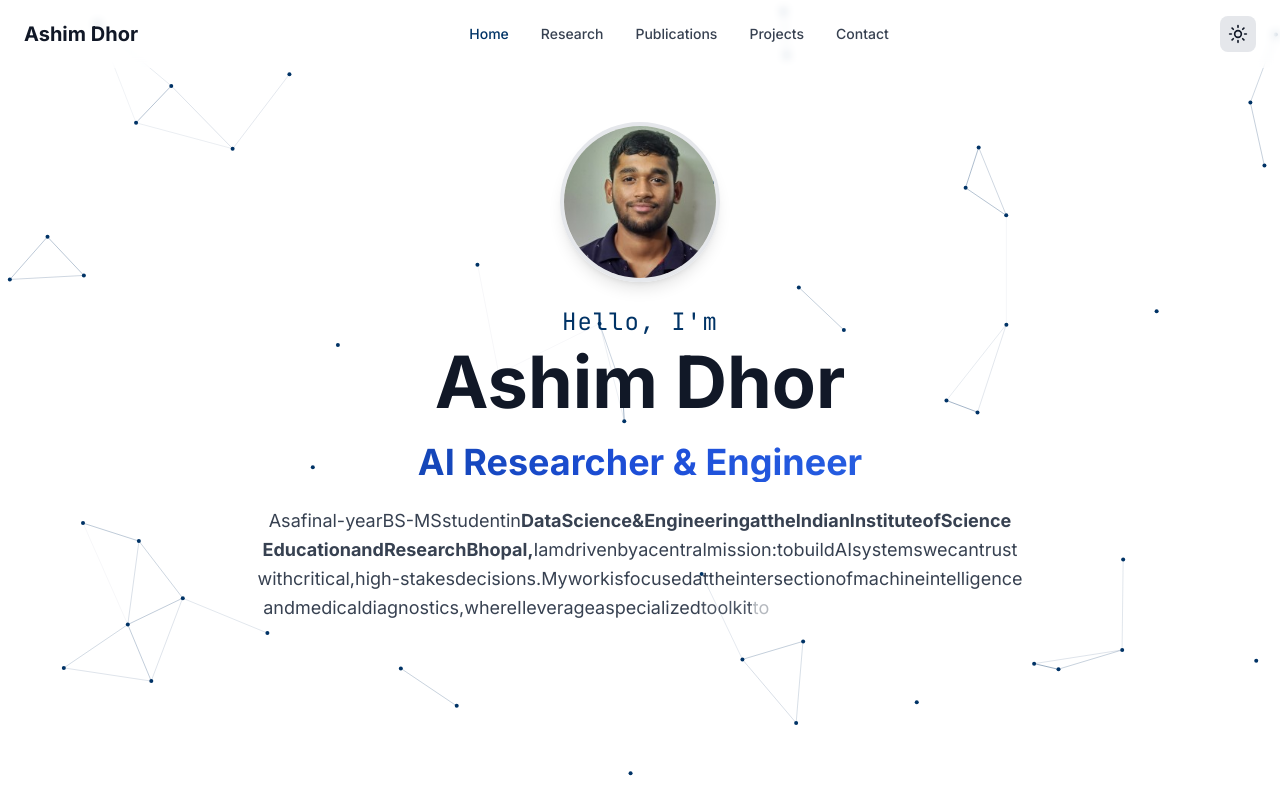
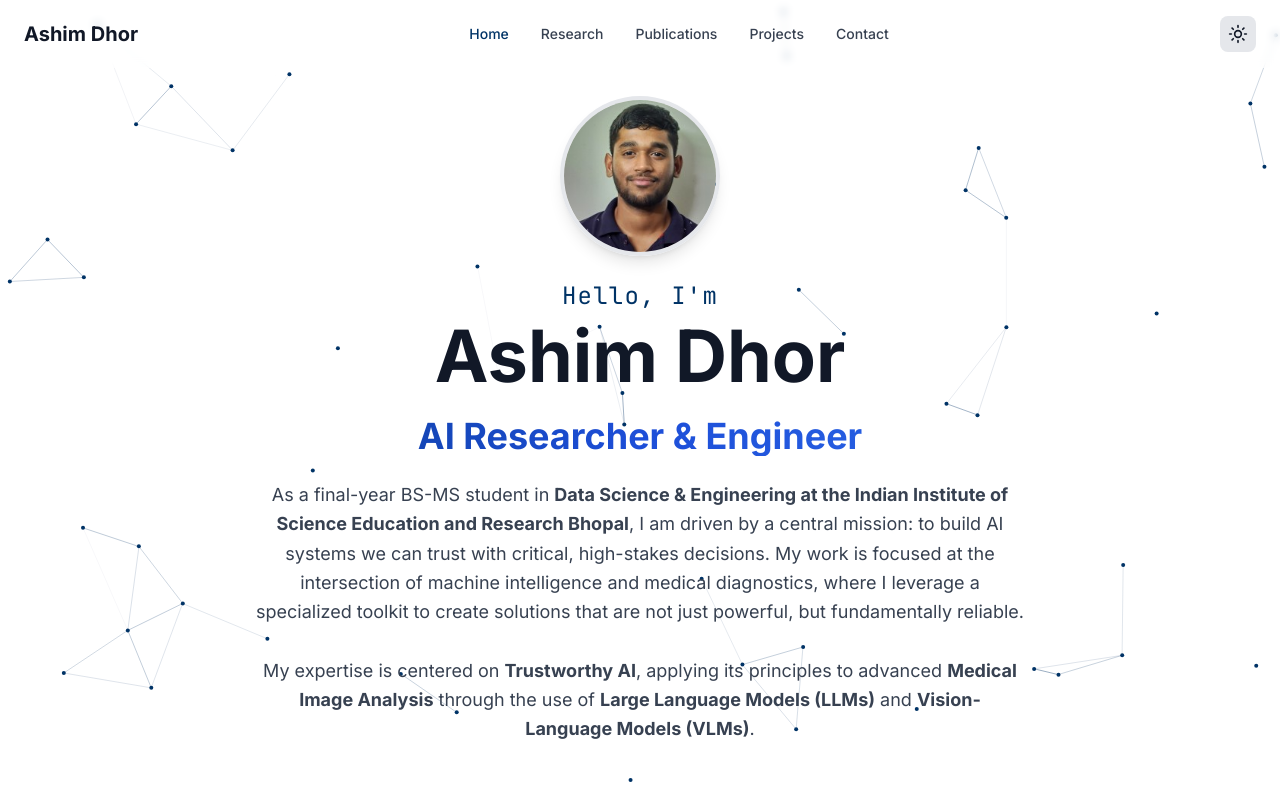
Before and after one commit to AshimDhor/ashimdhor.github.io, a React (Vite) app: page / in a window 1280 px wide. Shown: the top 800 px of the page. Built offline with nearby package versions, Linux system fonts and the light colour scheme.

Commit message:
Fix hero section animation cascade

```diff
--- a/src/components/Hero.tsx
+++ b/src/components/Hero.tsx
@@ -1,5 +1,5 @@
 import ParticleAnimation from './ParticleAnimation';
-import { useRef, useState, useEffect } from 'react';
+import { useRef } from 'react';
 import { useScrollAnimation } from '../hooks/useScrollAnimation';
 
 // Icons are not used, but we can leave the import
@@ -8,128 +8,6 @@ import { Github, Linkedin, Download } from 'lucide-react';
 const Hero = () => {
   const sectionRef = useRef<HTMLElement>(null);
   const isVisible = useScrollAnimation(sectionRef);
-  const [displayedWords, setDisplayedWords] = useState(0);
-  const [hasStartedAnimation, setHasStartedAnimation] = useState(false);
-
-  // The full text split into words with markers for bold sections
-  const textContent = [
-    { text: "As", bold: false },
-    { text: "a", bold: false },
-    { text: "final-year", bold: false },
-    { text: "BS-MS", bold: false },
-    { text: "student", bold: false },
-    { text: "in", bold: false },
-    { text: "Data", bold: true },
-    { text: "Science", bold: true },
-    { text: "&", bold: true },
-    { text: "Engineering", bold: true },
-    { text: "at", bold: true },
-    { text: "the", bold: true },
-    { text: "Indian", bold: true },
-    { text: "Institute", bold: true },
-    { text: "of", bold: true },
-    { text: "Science", bold: true },
-    { text: "Education", bold: true },
-    { text: "and", bold: true },
-    { text: "Research", bold: true },
-    { text: "Bhopal,", bold: true },
-    { text: "I", bold: false },
-    { text: "am", bold: false },
-    { text: "driven", bold: false },
-    { text: "by", bold: false },
-    { text: "a", bold: false },
-    { text: "central", bold: false },
-    { text: "mission:", bold: false },
-    { text: "to", bold: false },
-    { text: "build", bold: false },
-    { text: "AI", bold: false },
-    { text: "systems", bold: false },
-    { text: "we", bold: false },
-    { text: "can", bold: false },
-    { text: "trust", bold: false },
-    { text: "with", bold: false },
-    { text: "critical,", bold: false },
-    { text: "high-stakes", bold: false },
-    { text: "decisions.", bold: false },
-    { text: "My", bold: false },
-    { text: "work", bold: false },
-    { text: "is", bold: false },
-    { text: "focused", bold: false },
-    { text: "at", bold: false },
-    { text: "the", bold: false },
-    { text: "intersection", bold: false },
-    { text: "of", bold: false },
-    { text: "machine", bold: false },
-    { text: "intelligence", bold: false },
-    { text: "and", bold: false },
-    { text: "medical", bold: false },
-    { text: "diagnostics,", bold: false },
-    { text: "where", bold: false },
-    { text: "I", bold: false },
-    { text: "leverage", bold: false },
-    { text: "a", bold: false },
-    { text: "specialized", bold: false },
-    { text: "toolkit", bold: false },
-    { text: "to", bold: false },
-    { text: "create", bold: false },
-    { text: "solutions", bold: false },
-    { text: "that", bold: false },
-    { text: "are", bold: false },
-    { text: "not", bold: false },
-    { text: "just", bold: false },
-    { text: "powerful,", bold: false },
-    { text: "but", bold: false },
-    { text: "fundamentally", bold: false },
-    { text: "reliable.", bold: false },
-    { text: "My", bold: false },
-    { text: "expertise", bold: false },
-    { text: "is", bold: false },
-    { text: "centered", bold: false },
-    { text: "on", bold: false },
-    { text: "Trustworthy", bold: true },
-    { text: "AI,", bold: true },
-    { text: "applying", bold: false },
-    { text: "its", bold: false },
-    { text: "principles", bold: false },
-    { text: "to", bold: false },
-    { text: "advanced", bold: false },
-    { text: "Medical", bold: true },
-    { text: "Image", bold: true },
-    { text: "Analysis", bold: true },
-    { text: "through", bold: false },
-    { text: "the", bold: false },
-    { text: "use", bold: false },
-    { text: "of", bold: false },
-    { text: "Large", bold: true },
-    { text: "Language", bold: true },
-    { text: "Models", bold: true },
-    { text: "(LLMs)", bold: true },
-    { text: "and", bold: false },
-    { text: "Vision-Language", bold: true },
-    { text: "Models", bold: true },
-    { text: "(VLMs).", bold: true },
-  ];
-
-  // Start animation when component becomes visible
-  useEffect(() => {
-    if (isVisible && !hasStartedAnimation) {
-      setHasStartedAnimation(true);
-      setDisplayedWords(0);
-    }
-  }, [isVisible, hasStartedAnimation]);
-
-  // Animate words appearing one by one
-  useEffect(() => {
-    if (!hasStartedAnimation) return;
-
-    if (displayedWords < textContent.length) {
-      const timer = setTimeout(() => {
-        setDisplayedWords(prev => prev + 1);
-      }, 80); // Adjust speed here (80ms per word)
-
-      return () => clearTimeout(timer);
-    }
-  }, [displayedWords, hasStartedAnimation, textContent.length]);
 
   return (
     <section
@@ -142,7 +20,11 @@ const Hero = () => {
       </div>
 
       <div className="relative z-10 max-w-4xl mx-auto text-center">
+        {/* --- THIS LINE IS THE KEY FIX --- */}
+        {/* The animation classes have been removed from this parent div */}
         <div className="space-y-6">
+
+          {/* Each element below now animates independently based on the 'isVisible' trigger */}
 
           <img
             src="/profile-photo.jpg"
@@ -161,32 +43,21 @@ const Hero = () => {
             Ashim Dhor
           </h1>
 
+          {/* This H2 will now animate correctly */}
           <h2 className={`text-3xl md:text-4xl font-bold bg-gradient-to-r from-blue-900 via-blue-700 to-blue-500 dark:from-cyan-400 dark:via-cyan-300 dark:to-cyan-200 bg-clip-text text-transparent animate-gradient transition-all duration-700 delay-400 ${
             isVisible ? 'opacity-100 translate-y-0' : 'opacity-0 translate-y-4'
           }`}>
             AI Researcher & Engineer
           </h2>
 
-          {/* Animated paragraph with word-by-word reveal */}
-          <div className={`text-lg text-gray-700 dark:text-gray-300 leading-relaxed max-w-3xl mx-auto transition-all duration-700 delay-600 ${
+          {/* This P will now animate correctly */}
+          <p className={`text-lg text-gray-700 dark:text-gray-300 leading-relaxed max-w-3xl mx-auto transition-all duration-700 delay-600 ${
             isVisible ? 'opacity-100 translate-y-0' : 'opacity-0 translate-y-4'
           }`}>
-            <p className="inline">
-              {textContent.map((word, index) => (
-                <span
-                  key={index}
-                  className={`inline-block transition-opacity duration-300 ${
-                    index < displayedWords ? 'opacity-100' : 'opacity-0'
-                  } ${word.bold ? 'font-bold' : ''}`}
-                  style={{
-                    transitionDelay: `${index * 30}ms`
-                  }}
-                >
-                  {word.text}{' '}
-                </span>
-              ))}
-            </p>
-          </div>
+            As a final-year BS-MS student in <strong>Data Science & Engineering at the Indian Institute of Science Education and Research Bhopal</strong>, I am driven by a central mission: to build AI systems we can trust with critical, high-stakes decisions. My work is focused at the intersection of machine intelligence and medical diagnostics, where I leverage a specialized toolkit to create solutions that are not just powerful, but fundamentally reliable.
+            <br/><br/>
+            My expertise is centered on <strong>Trustworthy AI</strong>, applying its principles to advanced <strong>Medical Image Analysis</strong> through the use of <strong>Large Language Models (LLMs)</strong> and <strong>Vision-Language Models (VLMs)</strong>.
+          </p>
 
         </div>
       </div>
```
Also changed, not shown: 5 other files (tests, documents, lock files or other folders).
